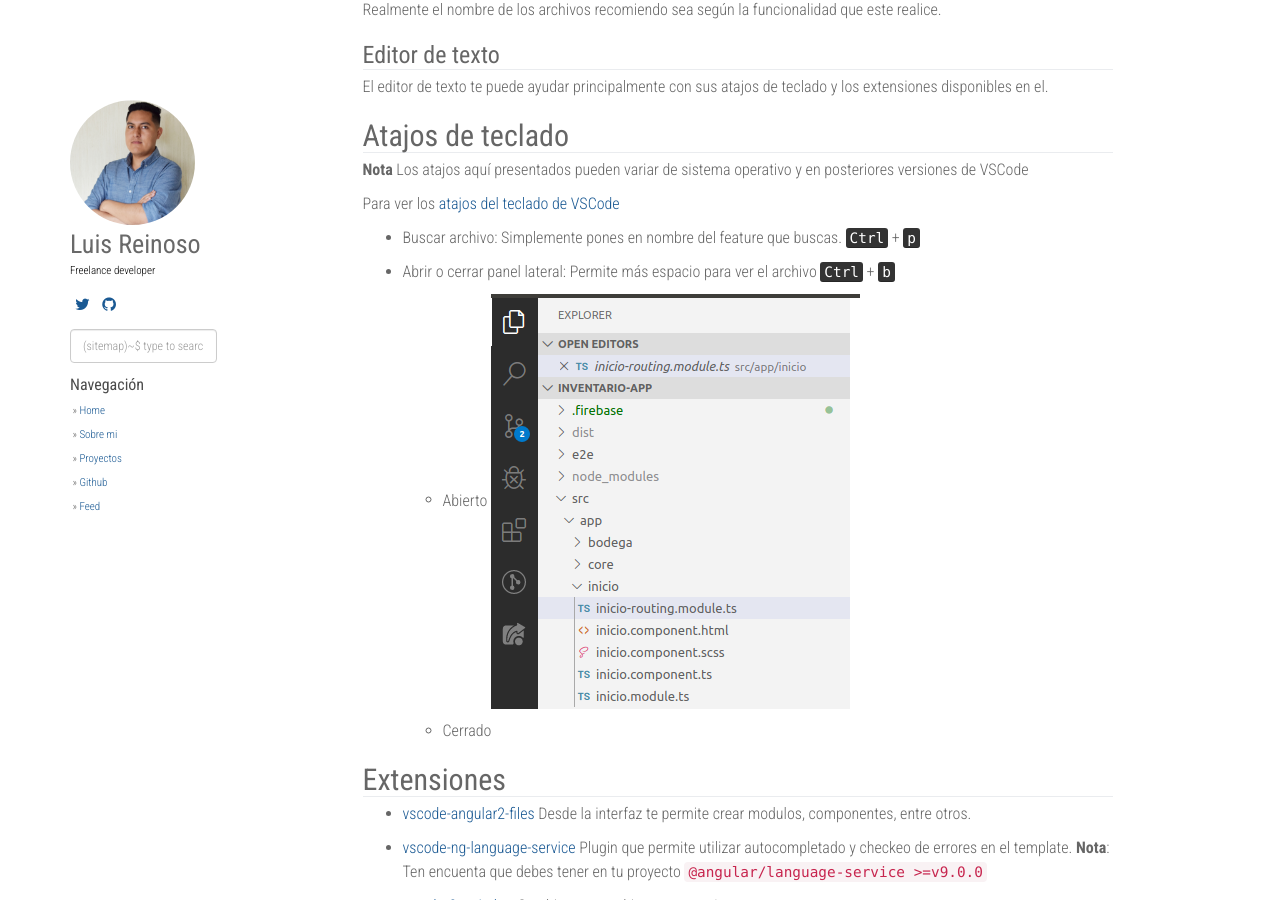
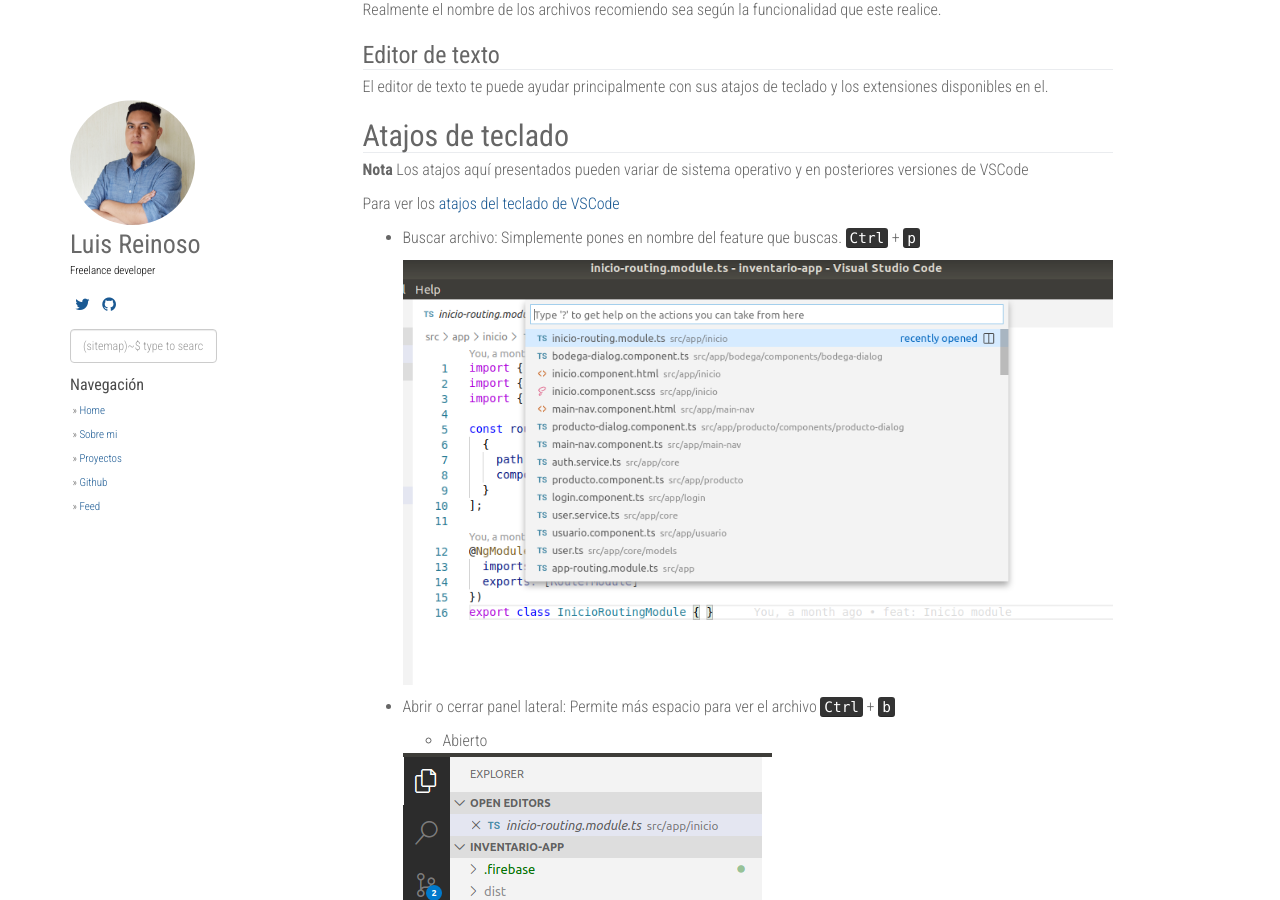
Before and after one commit to LuisReinoso/luisreinoso.github.io, a Jekyll site: the page built from _posts/2020-01-07-navegacion-rapida-entre-archivos-angular.md, in a window 1280 px wide and 900 px high, scrolled down 1591 px. Built offline with Jekyll 4.4.1, drawn with Linux system fonts in a browser that asks for light colours; nearby versions of some CDN libraries; comment, search, counter and statistics services are not loaded.

Commit message:
fix: img references

```diff
--- a/_posts/2020-01-07-navegacion-rapida-entre-archivos-angular.md
+++ b/_posts/2020-01-07-navegacion-rapida-entre-archivos-angular.md
@@ -90,16 +90,19 @@ Para ver los [atajos del teclado de VSCode](https://code.visualstudio.com/docs/g
 
 - Buscar archivo: Simplemente pones en nombre del feature que buscas.
   <kbd>Ctrl</kbd> + <kbd>p</kbd>
-  ![](img/posts/navegacion_rapida_vscode.png)
+
+  ![](/static/img/posts/navegacion_rapida_vscode.png)
 
 - Abrir o cerrar panel lateral: Permite más espacio para ver el archivo
   <kbd>Ctrl</kbd> + <kbd>b</kbd>
 
   * Abierto
+
   ![](/static/img/posts/barra_lateral_abierto_vscode.png)
 
   * Cerrado
-  ![](img/posts/barra_lateral_cerrado_vscode.png)
+
+  ![](/static//posts/barra_lateral_cerrado_vscode.png)
 
 ## Extensiones
 
```
